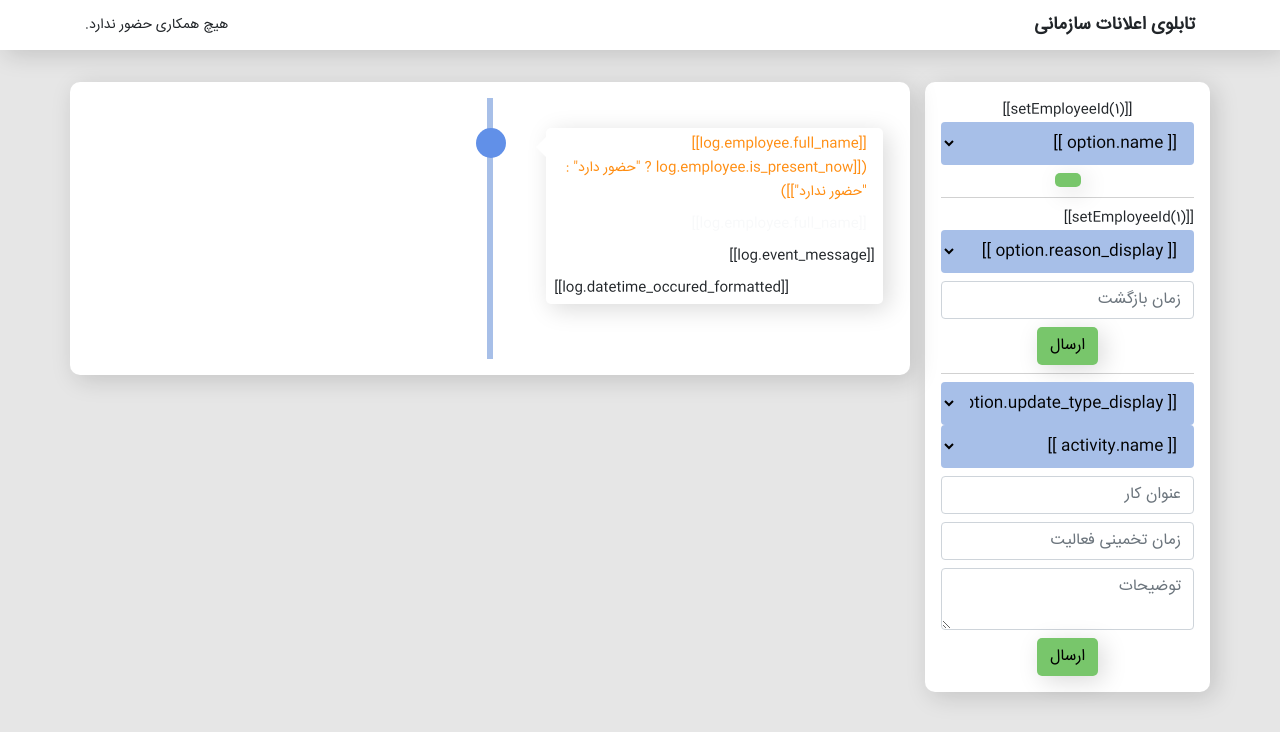
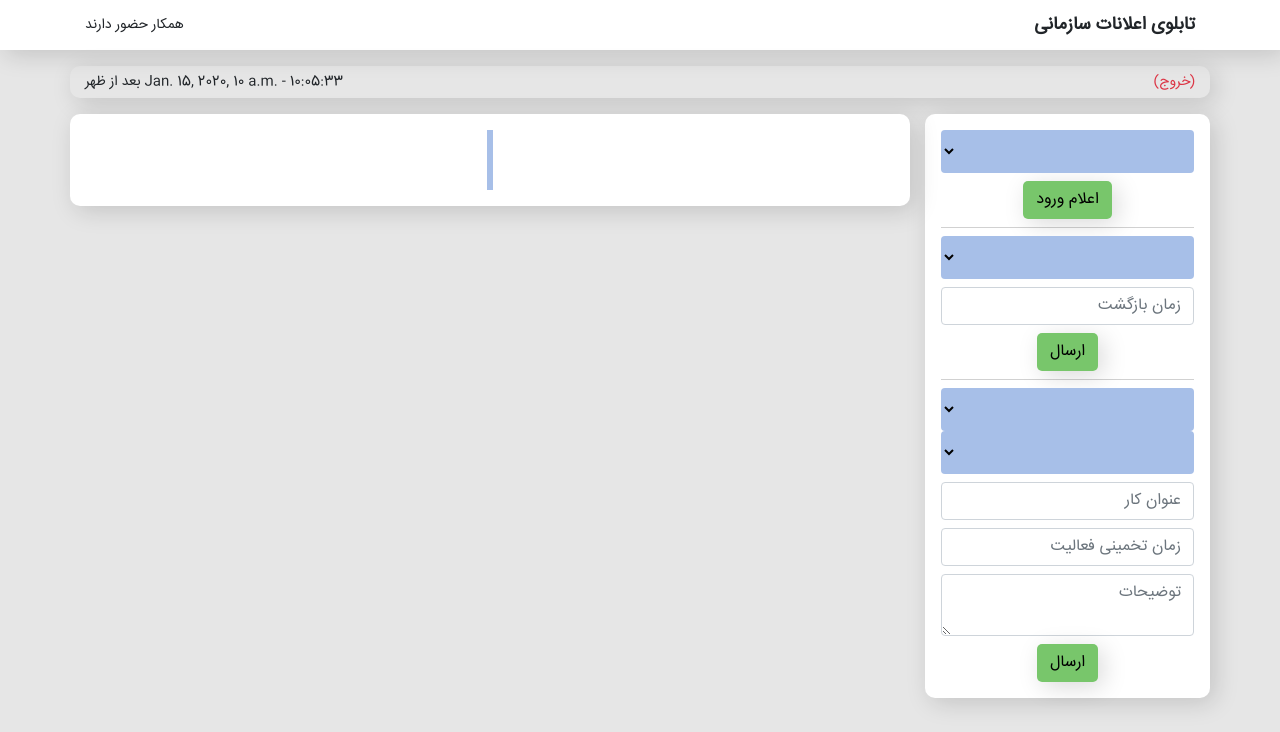
Before and after one commit to ashkantaravati/sync-my-boss, a Django app: template employee_activity/templates/employee_activity/dashboard.html in a window 1280 px wide. Shown: the top 732 px of the page. Run offline with Django 3.2, Linux system fonts and the light colour scheme; data comes from the database, SQL or seed files in the repository; the template is opened without the code that fills it: most values are stand-ins (such as "Sample title", 1, 10 or a date in 2020); data that the repository does not hold is empty; parts of the project's set-up code (start-up, migrations or seed data) failed here and were passed over; some libraries are stand-ins or nearby versions.

Commit message:
Remove setEmployeeId calls

```diff
--- a/employee_activity/templates/employee_activity/dashboard.html
+++ b/employee_activity/templates/employee_activity/dashboard.html
@@ -54,7 +54,6 @@
                     <div v-bind:class="classObject"
                         class="col-12 user-status-bar py-1 d-flex justify-content-between align-items-center">
                         <!-- <div>{{username}}</div> -->
-                        [[setEmployeeId({{current_employee_id}})]]
                         <div>[[employeeName]] <a class="text-danger" href="{% url 'logout' %}">(خروج)</a></div>
                         <div class="text-center">
                             <div class="font-weight-bold">[[currentAvailabilityStatusText]]</div>
@@ -73,7 +72,6 @@
                     <div class="col-3 px-0">
                         <div class="side-bar">
                             <div id="attendance" class="text-center">
-                                [[setEmployeeId({{current_employee_id}})]]
                                 <div class="dropdown w-100">
                                     <select v-model="selectedWorkplace"
                                         class="btn dropdown-style dropdown-toggle w-100 text-right" id="userState"
@@ -97,7 +95,6 @@
                             <div class="v-line my-2"></div>
 
                             <div id="availabilityStatus">
-                                [[setEmployeeId({{current_employee_id}})]]
                                 <div class="dropdown w-100">
 
                                     <select v-model="selected"
```
